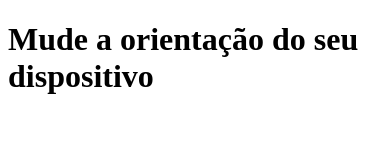
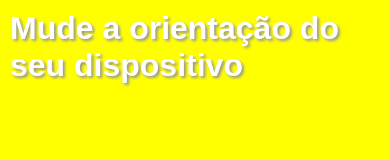
Before and after one commit to Zanattigui/html-css, a plain HTML site: page Exercicios/ex026/mq002/index.html in a window 390 px wide. Drawn offline with Linux system fonts and the light colour scheme.

Commit message:
Media Query (horizontal e vertical)

```diff
--- a/Exercicios/ex026/mq002/estilo/horizontal.css
+++ b/Exercicios/ex026/mq002/estilo/horizontal.css
@@ -1,3 +1,7 @@
 @charset "UTF-8";
 
 /* Aparelho deitado (landscape) */
+
+body{
+    background-color: orange;
+}
--- a/Exercicios/ex026/mq002/estilo/style.css
+++ b/Exercicios/ex026/mq002/estilo/style.css
@@ -1,3 +1,21 @@
 @charset "UTF-8";
 
 /* configurações gerais */
+
+*{
+    margin: 0px;
+    padding: 0px;
+    font-family: Arial, Helvetica, sans-serif;
+}
+
+html, body{
+    width: 100vw;
+    height: 100vh;
+    background-color: black;
+}
+
+h1{
+    text-shadow: 2px 2px 3px rgb(151, 148, 148);
+    color: white;
+    padding: 10px;
+}
--- a/Exercicios/ex026/mq002/estilo/vertical.css
+++ b/Exercicios/ex026/mq002/estilo/vertical.css
@@ -1,3 +1,7 @@
 @charset "UTF-8";
 
 /* Aparelho em pé (portrait) */
+
+body{
+    background-color: yellow;
+}
```
